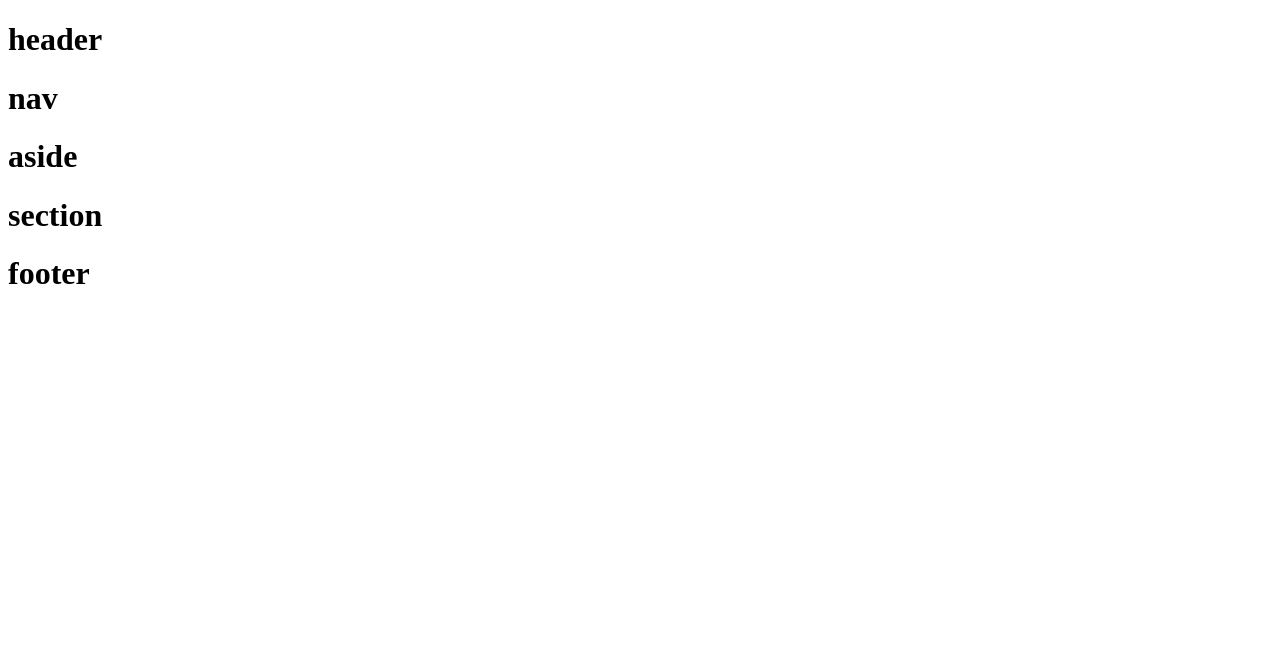
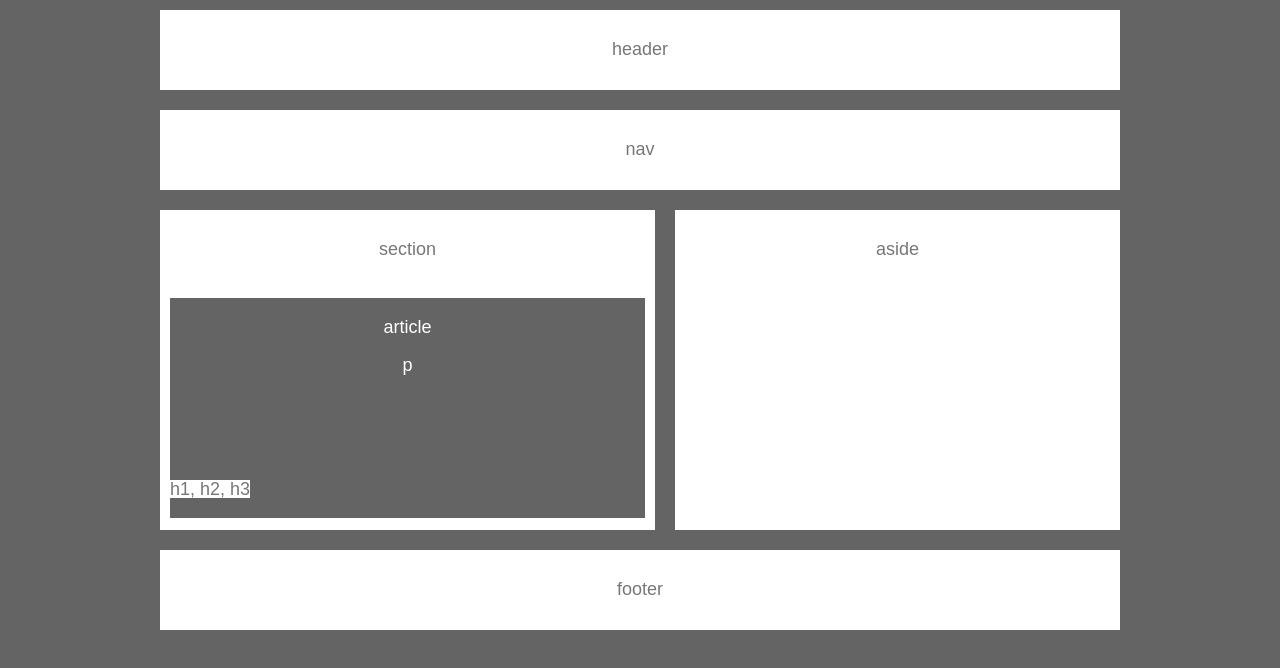
Before and after one commit to meghabprasad/HW-Wireframe, a plain HTML site: page index.html in a window 1280 px wide. Drawn offline with Linux system fonts and the light colour scheme.

Commit message:
first and added reset.css

```diff
--- a/index.html
+++ b/index.html
@@ -1,13 +1,42 @@
 <!DOCTYPE html>
 <html>
 <head>
-	<title>Wireframe</title>
+    <title>Wireframe</title>
+    <link rel="stylesheet" type="text/css" href="reset.css">
+	<link rel="stylesheet" type="text/css" href="style.css">
 </head>
 
 <body>
-    <h1>header</h1>
-    <h1>nav</h1>
-    <h1>aside</h1>
-    <h1>section</h1>
-    <h1>footer</h1>
+    <div class = "wrapper">
+        <div class = "header">
+            <p id = "header-name">header</p>
+        </div>
+
+        <div class = "nav">
+            <p id = "nav-name">nav</p>
+        </div>
+
+        <div class = "section">
+            <p id = "section-name">section</p>
+            <div class = "article">
+                <p id = "article-name">article</p>
+                <div class = "h">
+                    <p id = "h-name">h1, h2, h3</p>
+                </div>
+                <div class = "p">
+                    <p id = "p-name">p</p>
+                </div>
+            </div>
+        </div>
+
+        <div class = "aside">
+            <p id = "aside-name">aside</p>
+        </div>
+
+        <div class = "footer">
+            <p id = "footer-name">footer</p>
+        </div>
+    </div>
+
 </body>
+</html>
--- /dev/null
+++ b/reset.css
@@ -0,0 +1,48 @@
+/* http://meyerweb.com/eric/tools/css/reset/
+   v2.0 | 20110126
+   License: none (public domain)
+*/
+
+html, body, div, span, applet, object, iframe,
+h1, h2, h3, h4, h5, h6, p, blockquote, pre,
+a, abbr, acronym, address, big, cite, code,
+del, dfn, em, img, ins, kbd, q, s, samp,
+small, strike, strong, sub, sup, tt, var,
+b, u, i, center,
+dl, dt, dd, ol, ul, li,
+fieldset, form, label, legend,
+table, caption, tbody, tfoot, thead, tr, th, td,
+article, aside, canvas, details, embed,
+figure, figcaption, footer, header, hgroup,
+menu, nav, output, ruby, section, summary,
+time, mark, audio, video {
+	margin: 0;
+	padding: 0;
+	border: 0;
+	font-size: 100%;
+	font: inherit;
+	vertical-align: baseline;
+}
+/* HTML5 display-role reset for older browsers */
+article, aside, details, figcaption, figure,
+footer, header, hgroup, menu, nav, section {
+	display: block;
+}
+body {
+	line-height: 1;
+}
+ol, ul {
+	list-style: none;
+}
+blockquote, q {
+	quotes: none;
+}
+blockquote:before, blockquote:after,
+q:before, q:after {
+	content: '';
+	content: none;
+}
+table {
+	border-collapse: collapse;
+	border-spacing: 0;
+}
--- a/style.css
+++ b/style.css
@@ -0,0 +1,102 @@
+html {
+	background-color: rgb(100, 100, 100);
+}
+.wrapper {
+	width: 960px;
+	padding: 10px;
+	margin: 0 auto;
+}
+.header{
+	text-align: center;
+	height: 80px;
+	font-family: Arial, "Helvetica Neue", Helvetica, sans-serif;
+	font-size: 18px;
+	color: #777;
+	background: white;
+	margin-bottom: 20px;
+}
+.nav{
+	text-align: center;
+	height: 80px;
+	font-family: Arial, "Helvetica Neue", Helvetica, sans-serif;
+	font-size: 18px;
+	color: #777;
+	background: white;
+	/* margin-top: 20px; */
+	margin-bottom: 20px;
+}
+
+.section{
+	position: relative;
+	margin-right: 20px;
+	margin-bottom: 20px;
+	text-align: center;
+	width: 495px;
+	height: 320px;
+	font-family: Arial, "Helvetica Neue", Helvetica, sans-serif;
+	font-size: 18px;
+	color: #777;
+	background: white;
+}
+.article{
+	position: relative;
+	bottom: -10px;
+	left: 10px;
+	width: 475px;
+	height: 220px;
+	background: rgb(100, 100, 100);
+	color: white;
+	font-family: Arial, "Helvetica Neue", Helvetica, sans-serif;
+	font-size: 18px;
+	text-align: center;
+}
+.h{
+	position: absolute;
+	bottom: 20px;
+	color: #777;
+	background: white;
+
+}
+.aside{
+	margin-bottom: 20px;
+	width: 445px;
+	text-align: center;
+	height: 320px;
+	font-family: Arial, "Helvetica Neue", Helvetica, sans-serif;
+	font-size: 18px;
+	color: #777;
+	background: white;
+}
+
+.section, .aside{
+	float: left;
+}
+.footer{
+	clear: both;
+	text-align: center;
+	height: 80px;
+	font-family: Arial, "Helvetica Neue", Helvetica, sans-serif;
+	font-size: 18px;
+	color: #777;
+	background: white;
+	/* margin-top: 20px; */
+	margin-bottom: 20px;
+}
+#header-name{
+	padding: 30px;
+}
+#nav-name{
+	padding: 30px;
+}
+#section-name{
+	padding: 30px;
+}
+#footer-name{
+	padding: 30px;
+}
+#aside-name{
+	padding: 30px;
+}
+#article-name{
+	padding: 20px;
+}
```
